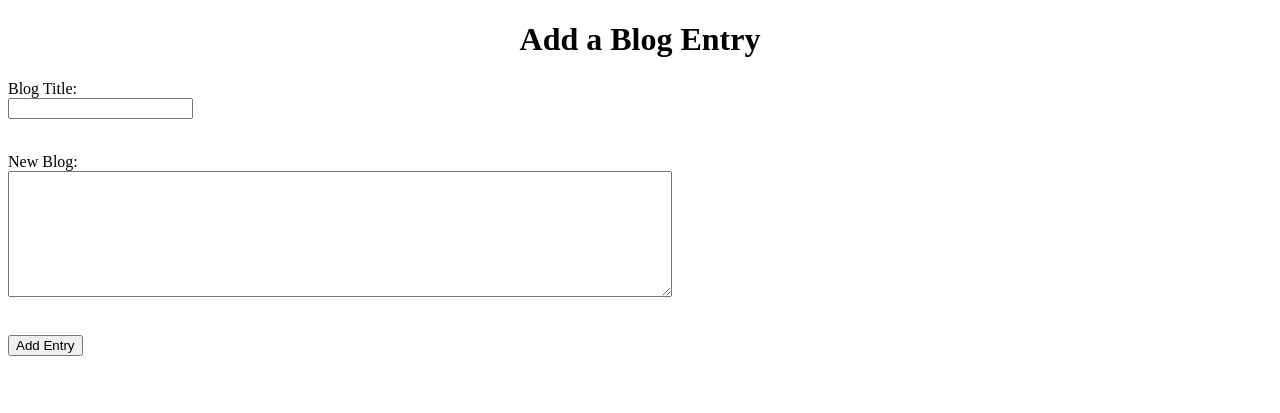
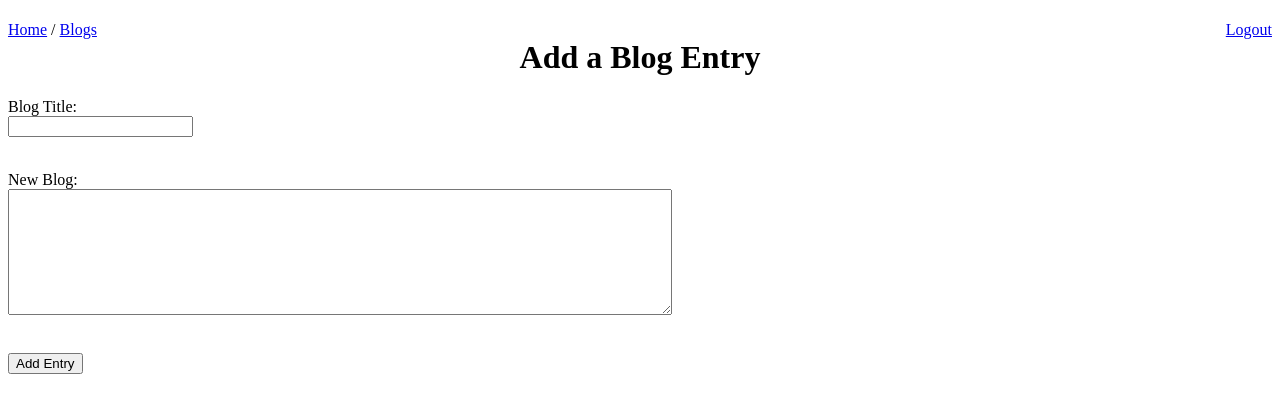
Before and after one commit to DogeSWL/blogz, a Flask app: page /newpost in a window 1280 px wide. Shown: the top 413 px of the page. Run offline with Flask 2, Linux system fonts and the light colour scheme; the visitor is signed in with stand-in values (Sample User, id 1).

Commit message:
added nav bar to newpost page and also set that if user not logged in can't get to newpost page to create new blog

```diff
--- a/main.py
+++ b/main.py
@@ -155,7 +155,8 @@ def add_Blog():
 
 @app.route("/newpost")
 def newpost_page():
-    return render_template('newpost.html')
+    return render_template('newpost.html',
+                            sessionCheck=checkSession())
 
 @app.route('/blog', methods=['GET'])
 def blog():
--- a/templates/index.html
+++ b/templates/index.html
@@ -15,8 +15,7 @@
       {% endif %}
    </div>
 </div>
-
-
+<div>
    <h1>Home</h1>
 
    <div class="usernameBox">
@@ -27,4 +26,6 @@
 
       {% endfor %}
    </div>
+</div>
+
 {% endblock %}
--- a/templates/newpost.html
+++ b/templates/newpost.html
@@ -1,6 +1,21 @@
 {% extends "base.html" %}
 {% block content %}
 
+<div>
+   <div class="navSide_L">
+      <span>
+         <a href="/index">Home</a> / <a href="/blog">Blogs</a>
+      </span>
+   </div>
+   <div class="navSide_R">
+      {% if sessionCheck == "True" %}
+      <a class="rightNav2L" href="/logout">Logout</a>
+      {% else %}
+      <a class="rightNav2L" href="/login">Login</a>
+      {% endif %}
+   </div>
+</div>
+<div>
    <h1>Add a Blog Entry</h1>
    <form action="/addBlog" method="post">
       {% with messages = get_flashed_messages() %}
@@ -15,4 +30,6 @@
          <input type="submit" value="Add Entry">
       {% endwith %}
    </form>
+</div>
+
 {% endblock %}
--- a/templates/singleBlog.html
+++ b/templates/singleBlog.html
@@ -17,8 +17,10 @@
 </div>
 
 {% for blog in indBlog: %}
-<h1>{{blog.title}}</h1>
-<p>{{blog.body}}</p>
+<div class="blogContainer">
+   <h1>{{blog.title}}</h1>
+   <p>{{blog.body}}</p>
+</div>
 {% endfor %}
 
 {% endblock %}
```
Also changed, not shown: templates/blog.html (+8 -4 lines). Lines whose indentation alone changed are shown as unchanged.
